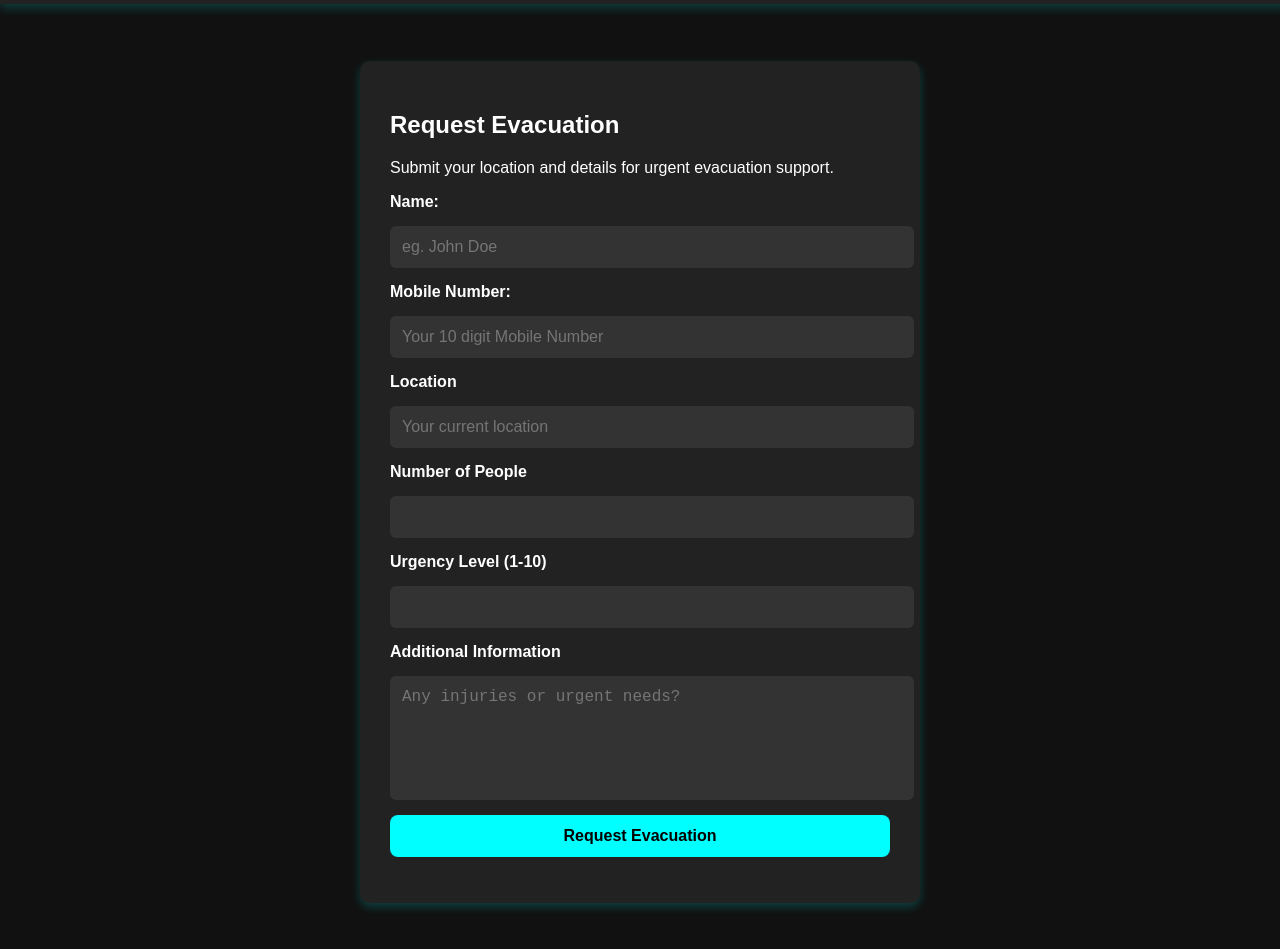
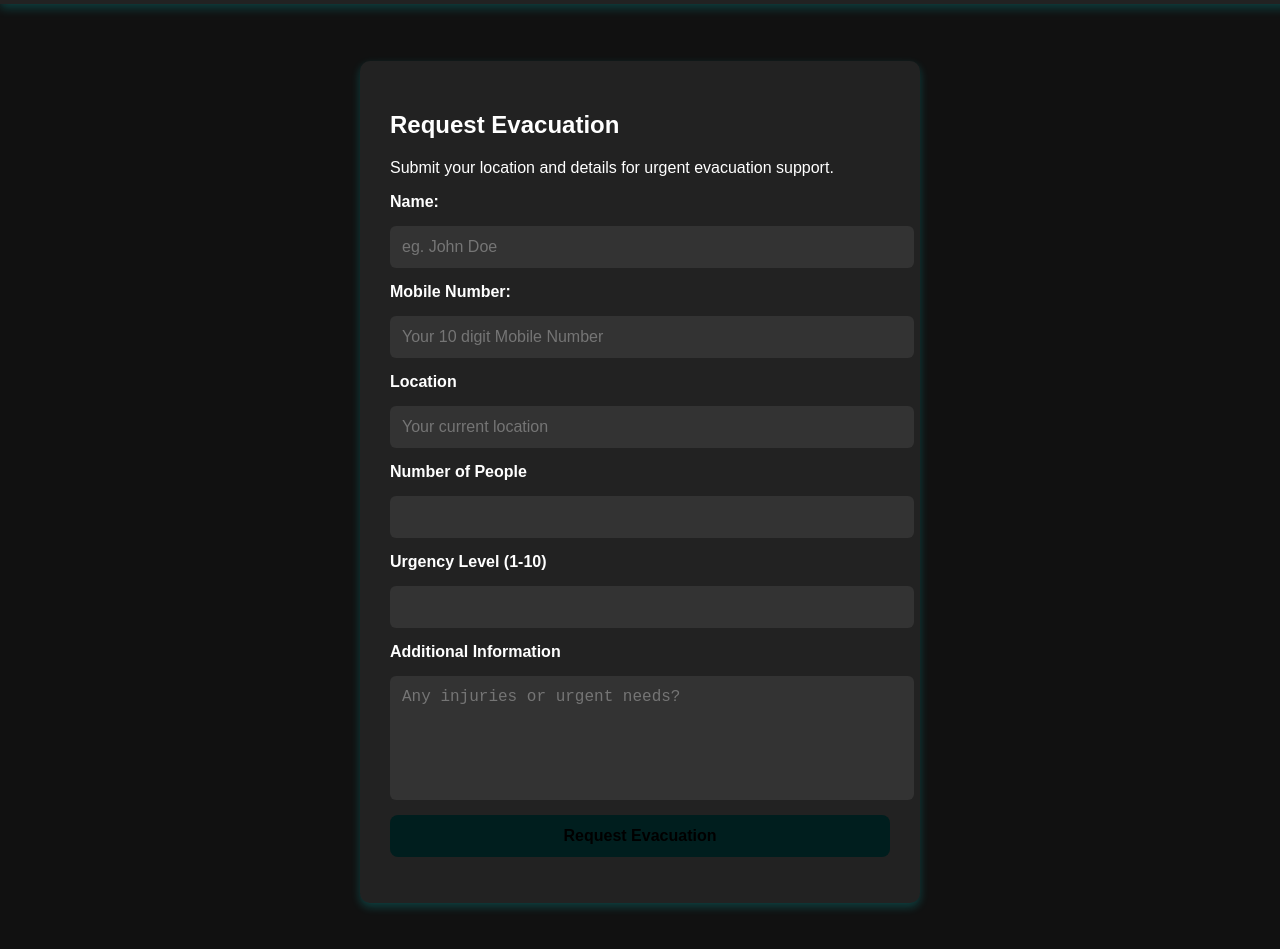
Before and after one commit to kritagya05/Disaster-Coordination-System, a website: page request-evacuation.html in a window 1280 px wide. Shown: the part 69-1018 px from the top of the page. Drawn offline with Linux system fonts and the light colour scheme.

Commit message:
button color

```diff
--- a/request-evacuation.css
+++ b/request-evacuation.css
@@ -126,7 +126,7 @@ body {
     font-weight: bold;
     border: none;
     border-radius: 8px;
-    background: cyan;
+    background: rgb(0, 30, 30);
     color: black;
     cursor: pointer;
     transition: all 0.3s ease-in-out;
```
